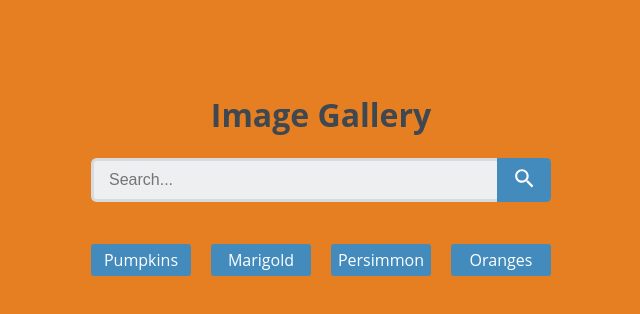
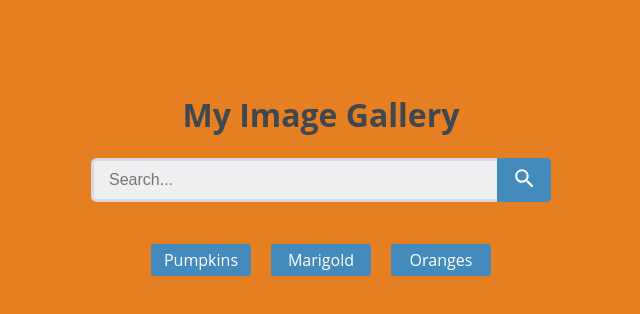
Before and after one commit to jordanmor/gallery-app-react, a React (Create React App) app: page /search in a window 1280 px wide. Shown: the top 314 px of the page, without its empty margins (319-959 px from the left). Built offline with nearby package versions, Linux system fonts and the light colour scheme; no server answers.

Commit message:
Capitalize and reorganize component files

```diff
--- a/src/App.js
+++ b/src/App.js
@@ -1,9 +1,9 @@
 import React, { Component } from 'react';
 import { BrowserRouter, Switch, Route } from 'react-router-dom';
-import Topic from './components/topic';
-import Home from './components/home';
-import Search from './components/search';
-import NotFound from './components/notFound';
+import Topic from './components/Topic';
+import Home from './components/Home';
+import Search from './components/Search';
+import NotFound from './components/NotFound';
 import apiKey from './.config';
 
 class App extends Component {
@@ -12,7 +12,6 @@ class App extends Component {
       topics: [
         {tag: "pumpkins", images: []},
         {tag: "marigold", images: []},
-        {tag: "persimmon", images: []},
         {tag: "oranges", images: []}
       ],
       defaultTag: 'orange leaves',
--- a/src/components/gallery.js
+++ b/src/components/Gallery/index.js
@@ -1,6 +1,6 @@
 import React from 'react';
-import GalleryItem from './galleryItem';
-import Loader from './loader';
+import GalleryItem from './GalleryItem';
+import Loader from './Loader';
 
 const Gallery = ({ images, title, loading }) => {
 
--- a/src/components/header.js
+++ b/src/components/Header/index.js
@@ -1,7 +1,7 @@
 import React from 'react';
 import { Link } from 'react-router-dom';
-import Nav from './nav';
-import SearchForm from './searchForm';
+import Nav from './Nav';
+import SearchForm from './SearchForm';
 
 const Header = props => {
 
@@ -17,7 +17,7 @@ const Header = props => {
     <header>
 
       <h1 className="title">
-        <Link to="/" onClick={defaultSearch}>Image Gallery</Link>
+        <Link to="/" onClick={defaultSearch}>My Image Gallery</Link>
       </h1>
 
       {
--- a/src/components/home.js
+++ b/src/components/home.js
@@ -1,6 +1,6 @@
 import React from 'react';
-import Header from './header';
-import Gallery from './gallery';
+import Header from './Header';
+import Gallery from './Gallery';
 
 const Home = ({ topics, images, title, loading }) => {
 
--- a/src/components/notFound.js
+++ b/src/components/notFound.js
@@ -1,5 +1,5 @@
 import React from 'react';
-import Header from './header';
+import Header from './Header';
 
 const NotFound = props => (
 
--- a/src/components/search.js
+++ b/src/components/search.js
@@ -1,6 +1,6 @@
 import React from 'react';
-import Header from './header';
-import Gallery from './gallery';
+import Header from './Header';
+import Gallery from './Gallery';
 
 const Search = props => {
 
--- a/src/components/topic.js
+++ b/src/components/topic.js
@@ -1,8 +1,8 @@
 import React from 'react';
 import { Route } from 'react-router-dom';
-import Header from './header';
-import Gallery from './gallery';
-import NotFound from './notFound';
+import Header from './Header';
+import Gallery from './Gallery';
+import NotFound from './NotFound';
 
 const Topic = ({ match, topics }) => {
 
```
Also changed, not shown: src/components/Gallery/GalleryItem.js (renamed from src/components/galleryItem.js), src/components/Gallery/Loader.js (renamed from src/components/loader.js), src/components/Header/Nav.js (renamed from src/components/nav.js), src/components/Header/SearchForm.js (renamed from src/components/searchForm.js).
